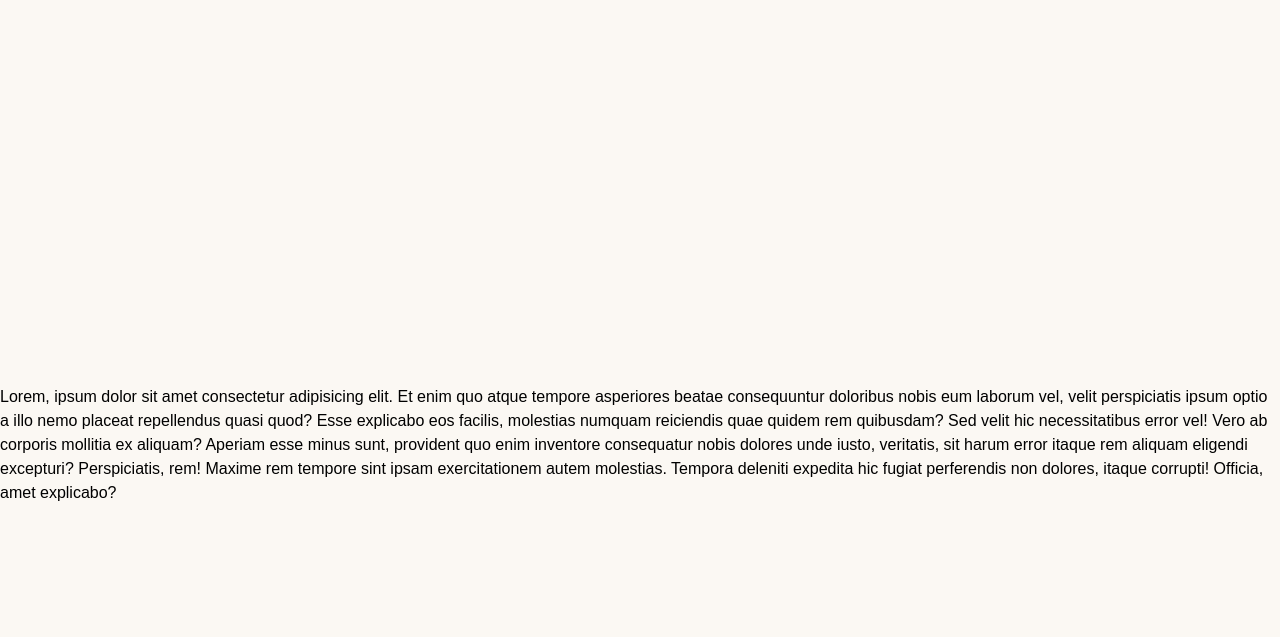
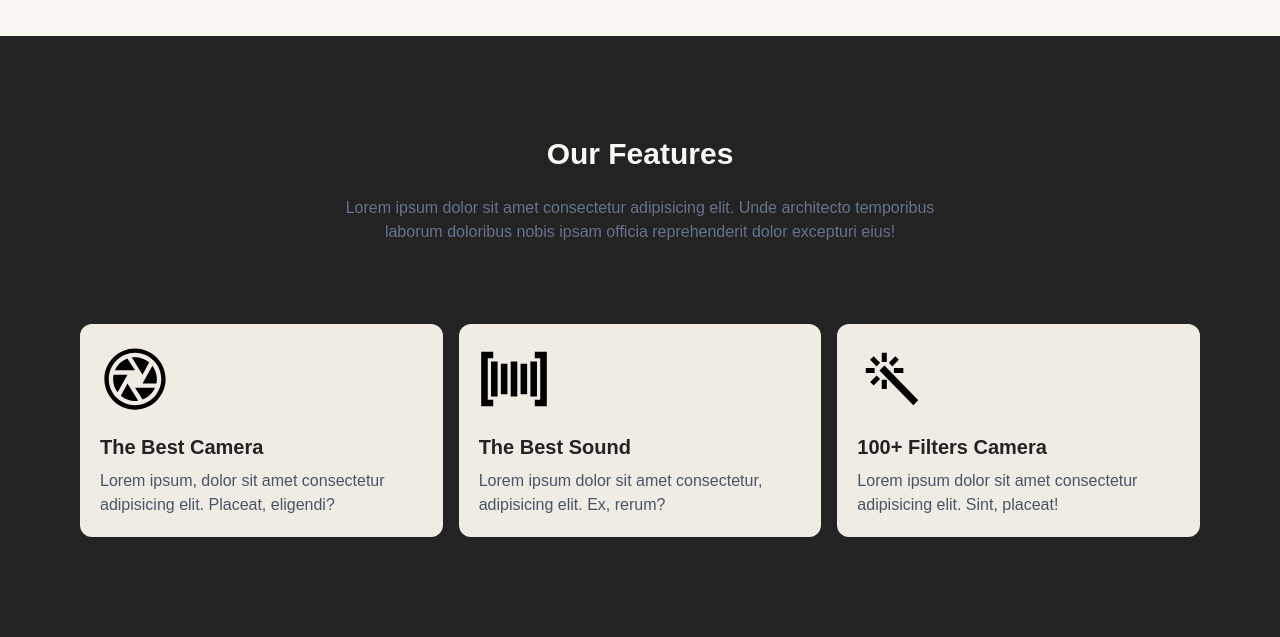
Before and after one commit to andriawanf/Car-Rental, a website: page public/index.html in a window 1280 px wide. Shown: the part 763-1400 px from the top of the page. Before the commit the page ends 1268 px from the top, so only its background shows below. Drawn offline with nearby package versions, Linux system fonts and the light colour scheme.

Commit message:
penambahan section Feature

```diff
--- a/public/index.html
+++ b/public/index.html
@@ -21,10 +21,18 @@
             <div class="relative flex items-center justify-between">
                 <a href="#" class="font-extrabold text-xl">OnlyMeet</a>
                 <ul class="flex items-center justify-between space-x-8 ml-12">
-                    <li class="font-medium">Whats New</li>
-                    <li class="font-medium">Blog</li>
-                    <li class="font-medium">About</li>
-                    <li class="font-medium">Support</li>
+                    <a href="#">
+                        <li class="font-medium">Feature</li>
+                    </a>
+                    <a href="/">
+                        <li class="font-medium">Blog</li>
+                    </a>
+                    <a href="/">
+                        <li class="font-medium">About</li>
+                    </a>
+                    <a href="/">
+                        <li class="font-medium">Support</li>
+                    </a>
                 </ul>
                 <div class="flex items-center justify-between space-x-2">
                     <button class="bg-secondary text-primary font-medium px-10 py-2 rounded-full transition duration-300 hover:bg-third hover:text-secondary">Lets Start</button>
@@ -63,8 +71,26 @@
     <!-- Dasboard Section End -->
 
     <!-- News Section Start -->
-    <section>
-        <h1>Lorem, ipsum dolor sit amet consectetur adipisicing elit. Et enim quo atque tempore asperiores beatae consequuntur doloribus nobis eum laborum vel, velit perspiciatis ipsum optio a illo nemo placeat repellendus quasi quod? Esse explicabo eos facilis, molestias numquam reiciendis quae quidem rem quibusdam? Sed velit hic necessitatibus error vel! Vero ab corporis mollitia ex aliquam? Aperiam esse minus sunt, provident quo enim inventore consequatur nobis dolores unde iusto, veritatis, sit harum error itaque rem aliquam eligendi excepturi? Perspiciatis, rem! Maxime rem tempore sint ipsam exercitationem autem molestias. Tempora deleniti expedita hic fugiat perferendis non dolores, itaque corrupti! Officia, amet explicabo?</h1>
+    <section class="absolute -bottom-[600px] bg-secondary py-5 w-full">
+        <h1 class="text-primary font-bold text-3xl text-center mb-6 mt-20">Our Features</h1>
+        <p class="text-base text-slate-500 text-center mb-20 px-80">Lorem ipsum dolor sit amet consectetur adipisicing elit. Unde architecto temporibus laborum doloribus nobis ipsam officia reprehenderit dolor excepturi eius!</p>
+        <div class="relative grid grid-cols-3 gap-4 items-center px-20 mb-20">
+            <div class="card bg-third p-5 rounded-xl">
+                <ion-icon name="aperture" style="font-size: 70px;"></ion-icon>
+                <h1 class="font-semibold text-secondary text-xl mb-2 mt-3">The Best Camera</h1>
+                <p class="text-base text-slate-600">Lorem ipsum, dolor sit amet consectetur adipisicing elit. Placeat, eligendi?</p>
+            </div>
+            <div class="card bg-third p-5 rounded-xl">
+                <ion-icon name="barcode" style="font-size: 70px;"></ion-icon>
+                <h1 class="font-semibold text-secondary text-xl mb-2 mt-3">The Best Sound</h1>
+                <p class="text-base text-slate-600">Lorem ipsum dolor sit amet consectetur, adipisicing elit. Ex, rerum?</p>
+            </div>
+            <div class="card bg-third p-5 rounded-xl">
+                <ion-icon name="color-wand" style="font-size: 70px;"></ion-icon>
+                <h1 class="font-semibold text-secondary text-xl mb-2 mt-3">100+ Filters Camera</h1>
+                <p class="text-base text-slate-600">Lorem ipsum dolor sit amet consectetur adipisicing elit. Sint, placeat!</p>
+            </div>
+        </div>
     </section>
     <!-- News Section End -->
 
```
Also changed, not shown: public/style.css, src/main.css (line endings or trailing spaces).
